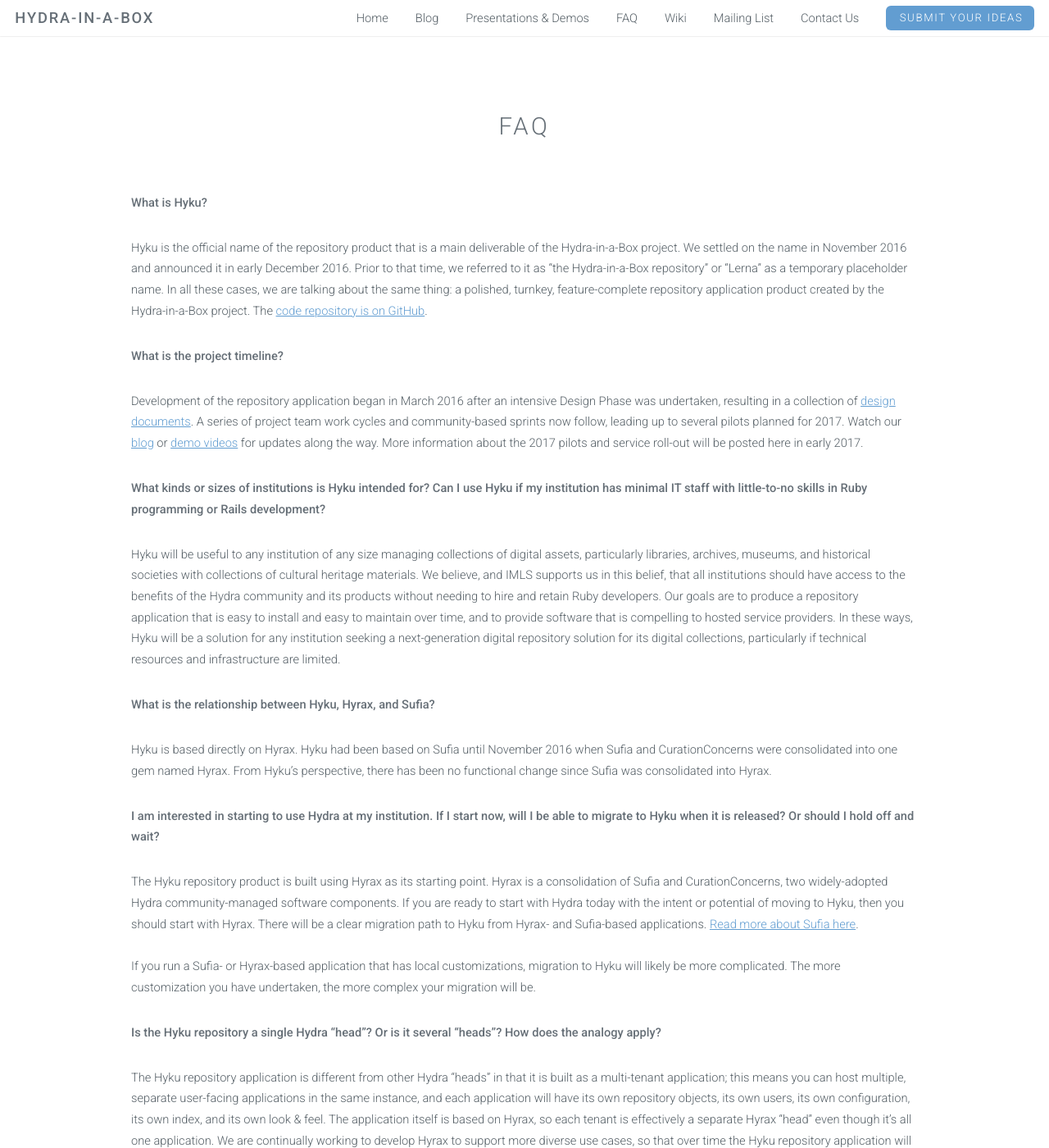
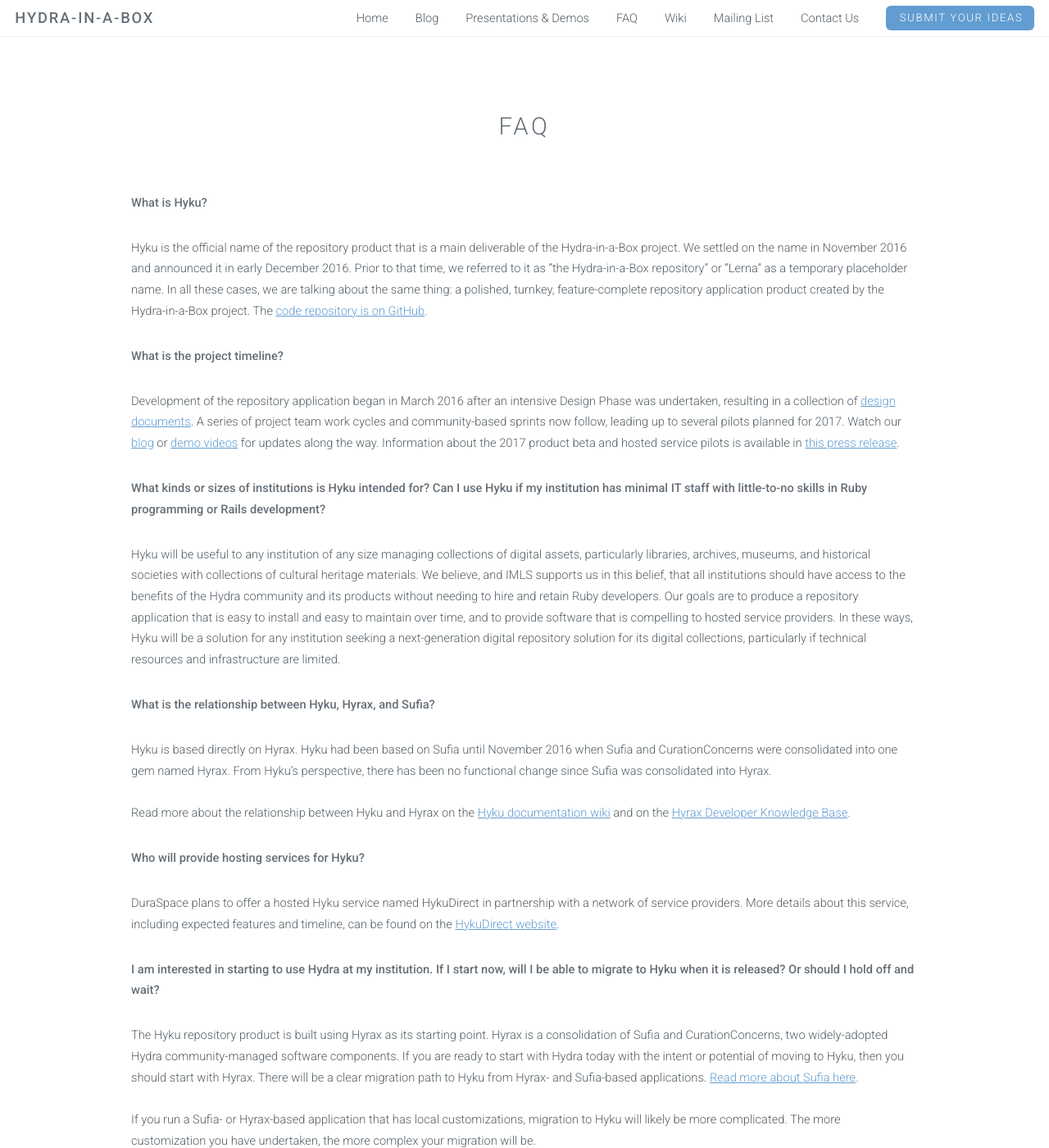
Before and after one commit to samvera-labs/hyku.github.io, a Jekyll site: the page built from faq.html, in a window 1280 px wide and 1400 px high. Shown: the whole window at 82% size. Built offline with Jekyll 4.4.1, drawn with Linux system fonts in a browser that asks for light colours; some of the changed text lies outside the part shown.

Commit message:
nav and FAQ changes

```diff
--- a/_data/faqs.yaml
+++ b/_data/faqs.yaml
@@ -5,7 +5,7 @@
 - question: >-
     What is the project timeline?
   answer: >-
-    Development of the repository application began in March 2016 after an intensive Design Phase was undertaken, resulting in a collection of <a href="https://wiki.duraspace.org/display/hydra/Hydra-in-a-Box+Design+Documents">design documents</a>. A series of project team work cycles and community-based sprints now follow, leading up to several pilots planned for 2017. Watch our <a href="http://hydrainabox.projecthydra.org/blog.html">blog</a> or <a href="https://www.youtube.com/channel/UC1eopKtm-k_f93RTfzHSvMQ">demo videos</a> for updates along the way. More information about the 2017 pilots and service roll-out will be posted here in early 2017.
+    Development of the repository application began in March 2016 after an intensive Design Phase was undertaken, resulting in a collection of <a href="https://wiki.duraspace.org/display/hydra/Hydra-in-a-Box+Design+Documents">design documents</a>. A series of project team work cycles and community-based sprints now follow, leading up to several pilots planned for 2017. Watch our <a href="http://hydrainabox.projecthydra.org/blog.html">blog</a> or <a href="https://www.youtube.com/channel/UC1eopKtm-k_f93RTfzHSvMQ">demo videos</a> for updates along the way. Information about the 2017 product beta and hosted service pilots is available in <a href="http://duraspace.org/articles/3178">this press release</a>.
 - question: >-
     What kinds or sizes of institutions is Hyku intended for? Can I use Hyku if my institution has minimal IT staff with little-to-no skills in Ruby programming or Rails development?
   answer: >-
@@ -13,7 +13,11 @@
 - question: >-
     What is the relationship between Hyku, Hyrax, and Sufia?
   answer: >-
-    Hyku is based directly on Hyrax. Hyku had been based on Sufia until November 2016 when Sufia and CurationConcerns were consolidated into one gem named Hyrax. From Hyku's perspective, there has been no functional change since Sufia was consolidated into Hyrax.
+    Hyku is based directly on Hyrax. Hyku had been based on Sufia until November 2016 when Sufia and CurationConcerns were consolidated into one gem named Hyrax. From Hyku's perspective, there has been no functional change since Sufia was consolidated into Hyrax.<br/><br/>Read more about the relationship between Hyku and Hyrax on the <a href="https://wiki.duraspace.org/pages/viewpage.action?pageId=85530575">Hyku documentation wiki</a> and on the <a href="http://samvera.github.io/hyku-vs-hyrax.html">Hyrax Developer Knowledge Base</a>.
+- question: >-
+    Who will provide hosting services for Hyku?
+  answer: >-
+    DuraSpace plans to offer a hosted Hyku service named HykuDirect in partnership with a network of service providers. More details about this service, including expected features and timeline, can be found on the <a href="https://hykudirect.com/">HykuDirect website</a>.
 - question: >-
     I am interested in starting to use Hydra at my institution. If I start now, will I be able to migrate to Hyku when it is released? Or should I hold off and wait?
   answer: >-
@@ -47,10 +51,6 @@
     <li><strong>ORCID</strong>: <a href="http://orcid.org/">ORCID</a> integration is planned for Hyku. There is the <a href="https://github.com/projecthydra-labs/orcid">orcid gem</a> that you may use to build this customization if this functionality is required before we integrate it into Hyku.</li>
     </ul>
 - question: >-
-    Who will provide hosting services for Hyku?
-  answer: >-
-    DuraSpace aims to provide a hosting service — named HykuDirect — at launch time, and we’ve been speaking with other hosting service providers about their needs and requirements. As hosted service options become clear, we will definitely let everyone know!
-- question: >-
     Is the Hyku application dependent on Amazon Web Services (AWS)? What if I want to host it on a different cloud service provider, or on local infrastructure?
   answer: >-
     No, the application is not at all tied to AWS. If you choose to run it on AWS, take advantage of the CloudFormation templates our project team developed (<a href="https://github.com/hybox/aws">available on GitHub</a>). If you choose to install it on another cloud service, you may need to do similar development for that environment. For local installations, you need not pay attention to any of this template business.
--- a/_data/navigation.yml
+++ b/_data/navigation.yml
@@ -8,7 +8,7 @@
   url: faq.html
 
 - title: Wiki
-  url: https://wiki.duraspace.org/display/hydra/Hydra-in-a-Box
+  url: https://wiki.duraspace.org/display/samvera/Hydra-in-a-Box
   external: true
 
 - title: Mailing List
```
